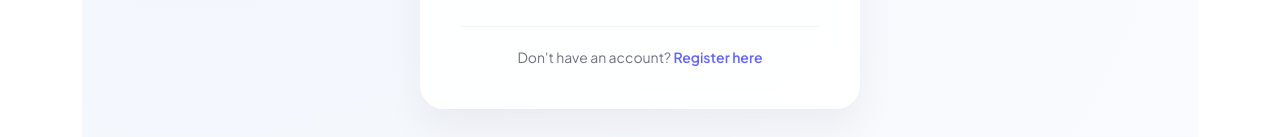
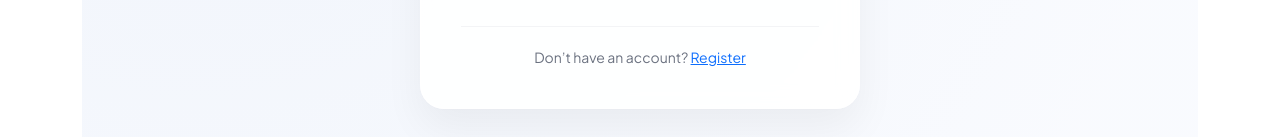
Before and after one commit to rehabkamal1/product_app_production, an Angular app: page /login in a window 1280 px wide. Shown: the part 638-775 px from the top of the page. Built offline with nearby package versions, Linux system fonts and the light colour scheme.

Commit message:
update path

```diff
--- a/src/app/login/login.component.html
+++ b/src/app/login/login.component.html
@@ -63,7 +63,7 @@
     </form>
 
     <div class="card-footer">
-      <p>Don't have an account? <a routerLink="/Register" class="link-btn">Register here</a></p>
+      <p>Don’t have an account? <a routerLink="/Register" >Register</a></p>
     </div>
   </div>
 </div>
```
